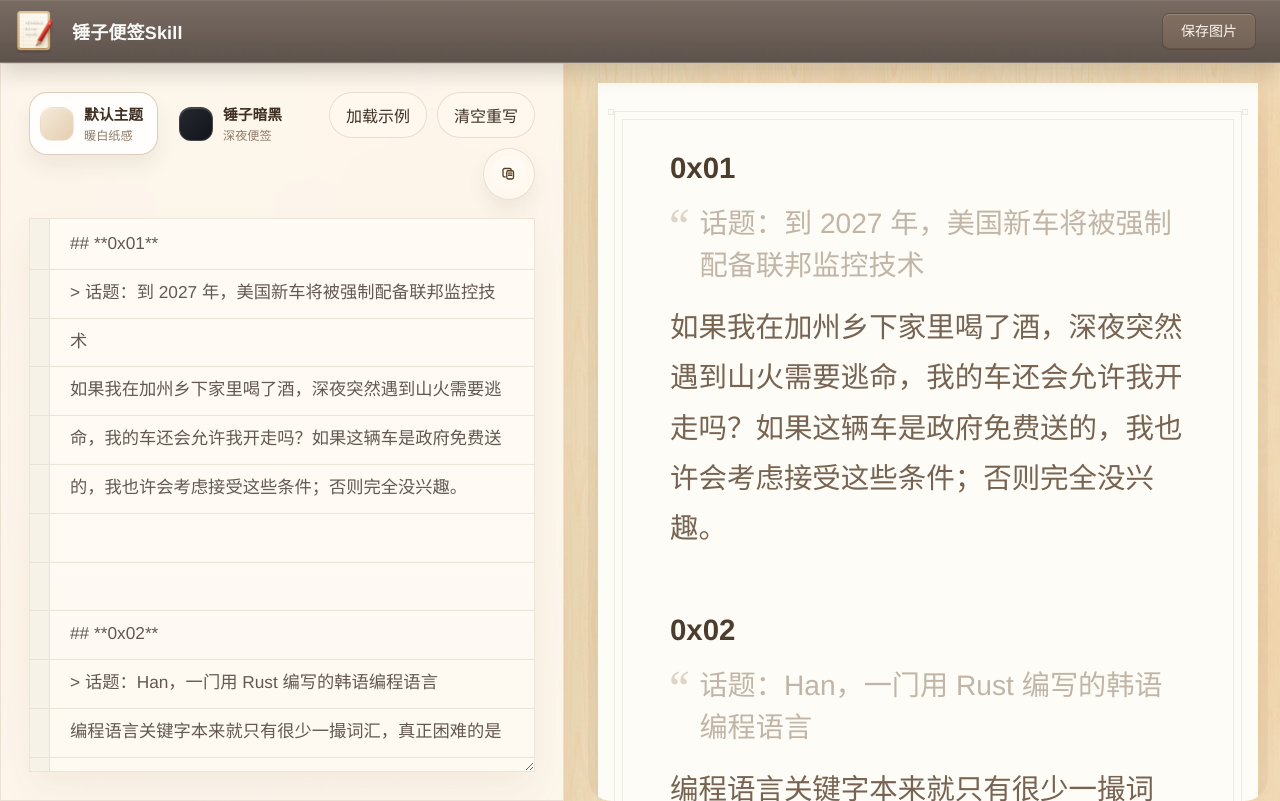
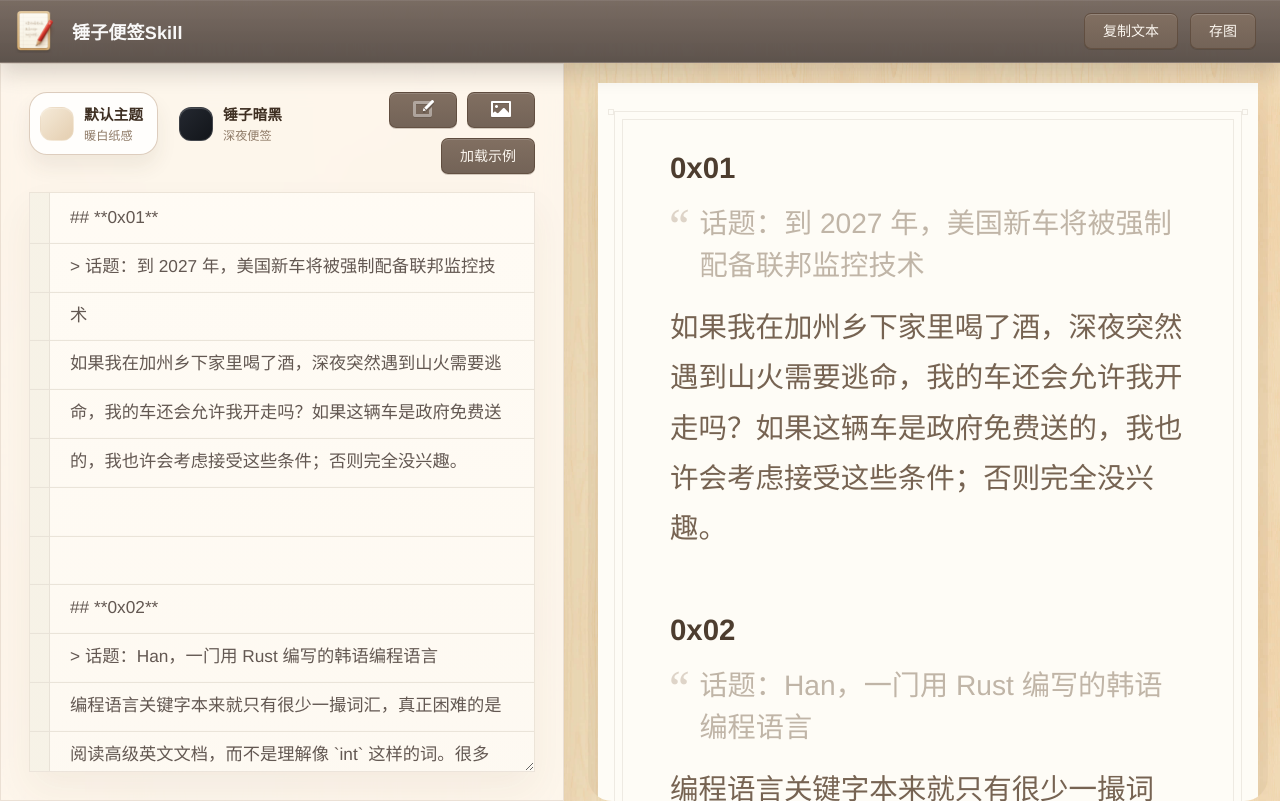
Before and after one commit to zhaoolee/notes, a React (Vite) app: page / in a window 1280 px wide. Built offline with nearby package versions, Linux system fonts and the light colour scheme; a web font is replaced by a local one.

Commit message:
Refine note editor toolbar actions

```diff
--- a/src/App.tsx
+++ b/src/App.tsx
@@ -9,10 +9,23 @@ import {
   SAMPLE_MARKDOWN_CONTENT,
   THEME_STORAGE_KEY,
 } from "./lib/app-state";
-import { copyTextToClipboard } from "./lib/clipboard";
+import { copyTextToClipboard, normalizeClipboardMarkdown } from "./lib/clipboard";
 import { exportMarkdownAsPng, getExportErrorMessage } from "./lib/export";
 import { splitSections } from "./lib/markdown";
 import { useAppStore } from "./store/useAppStore";
+import type { CopyState } from "./types/app";
+
+function getCopyButtonText(copyState: CopyState): string {
+  if (copyState === "copied") {
+    return "已复制文本";
+  }
+
+  if (copyState === "failed") {
+    return "复制失败";
+  }
+
+  return "复制文本";
+}
 
 export default function App() {
   const renderMode = getRenderMode();
@@ -84,7 +97,7 @@ export default function App() {
 
   async function handleCopyMarkdown() {
     try {
-      await copyTextToClipboard(markdown);
+      await copyTextToClipboard(normalizeClipboardMarkdown(markdown));
       setCopyState("copied");
     } catch (error) {
       console.error("Markdown copy failed", error);
@@ -111,8 +124,11 @@ export default function App() {
             </div>
 
             <div className="app-topbar-actions">
+              <button type="button" className="primary preview-export" onClick={handleCopyMarkdown}>
+                {getCopyButtonText(copyState)}
+              </button>
               <button type="button" className="primary preview-export" onClick={handleExport}>
-                {isExporting ? "导出中..." : "保存图片"}
+                {isExporting ? "导出中..." : "存图"}
               </button>
             </div>
           </div>
@@ -122,7 +138,6 @@ export default function App() {
           <EditorPanel
             markdown={markdown}
             selectedTheme={selectedTheme}
-            copyState={copyState}
             onThemeChange={setSelectedTheme}
             onLoadExample={() =>
               requestReplaceMarkdown(
@@ -138,7 +153,6 @@ export default function App() {
                 "这会清空当前草稿，建议确认后再继续。",
               )
             }
-            onCopyMarkdown={handleCopyMarkdown}
             onMarkdownChange={setMarkdown}
           />
 
--- a/src/components/EditorPanel.tsx
+++ b/src/components/EditorPanel.tsx
@@ -1,110 +1,15 @@
-import { useRef, useState, type ClipboardEvent, type DragEvent } from "react";
+import { useRef, useState, type ChangeEvent, type ClipboardEvent, type DragEvent } from "react";
 import { importImageFile, importImageUrl } from "../lib/images";
-import type { CopyState, ThemeId } from "../types/app";
+import type { ThemeId } from "../types/app";
 import { ThemeSelector } from "./ThemeSelector";
 
 interface EditorPanelProps {
   markdown: string;
   selectedTheme: ThemeId;
-  copyState: CopyState;
   onThemeChange: (themeId: ThemeId) => void;
   onLoadExample: () => void;
   onClearMarkdown: () => void;
-  onCopyMarkdown: () => void;
   onMarkdownChange: (markdown: string) => void;
-}
-
-function CopyActionIcon({ copyState }: { copyState: CopyState }) {
-  if (copyState === "copied") {
-    return (
-      <svg viewBox="0 0 24 24" aria-hidden="true" focusable="false">
-        <path
-          d="M6.75 12.5 10.2 16l7.05-8"
-          fill="none"
-          stroke="currentColor"
-          strokeWidth="2.15"
-          strokeLinecap="round"
-          strokeLinejoin="round"
-        />
-      </svg>
-    );
-  }
-
-  if (copyState === "failed") {
-    return (
-      <svg viewBox="0 0 24 24" aria-hidden="true" focusable="false">
-        <path
-          d="M12 7.25v5.5"
-          fill="none"
-          stroke="currentColor"
-          strokeWidth="2.15"
-          strokeLinecap="round"
-        />
-        <circle cx="12" cy="16.75" r="1.15" fill="currentColor" />
-        <path
-          d="M10.1 3.9a2.2 2.2 0 0 1 3.8 0l6.2 10.9A2.2 2.2 0 0 1 18.2 18H5.8a2.2 2.2 0 0 1-1.9-3.2z"
-          fill="none"
-          stroke="currentColor"
-          strokeWidth="1.75"
-          strokeLinejoin="round"
-        />
-      </svg>
-    );
-  }
-
-  return (
-    <svg viewBox="0 0 24 24" aria-hidden="true" focusable="false">
-      <rect
-        x="9"
-        y="7"
-        width="9"
-        height="11"
-        rx="2.2"
-        fill="none"
-        stroke="currentColor"
-        strokeWidth="1.8"
-      />
-      <path
-        d="M7 15.2H6.2A2.2 2.2 0 0 1 4 13V6.2A2.2 2.2 0 0 1 6.2 4h6.6A2.2 2.2 0 0 1 15 6.2V7"
-        fill="none"
-        stroke="currentColor"
-        strokeWidth="1.8"
-        strokeLinecap="round"
-        strokeLinejoin="round"
-      />
-      <path
-        d="M11.25 10.25h4.5M11.25 13h4.5"
-        fill="none"
-        stroke="currentColor"
-        strokeWidth="1.7"
-        strokeLinecap="round"
-      />
-    </svg>
-  );
-}
-
-function getCopyButtonLabel(copyState: CopyState): string {
-  if (copyState === "copied") {
-    return "已复制 Markdown";
-  }
-
-  if (copyState === "failed") {
-    return "复制 Markdown 失败";
-  }
-
-  return "复制 Markdown";
-}
-
-function getCopyButtonTitle(copyState: CopyState): string {
-  if (copyState === "copied") {
-    return "已复制 Markdown";
-  }
-
-  if (copyState === "failed") {
-    return "复制失败，请重试";
-  }
-
-  return "复制 Markdown";
 }
 
 function isHttpUrl(value: string): boolean {
@@ -142,22 +47,43 @@ function extractImageFile(files: FileList | File[]): File | null {
 export function EditorPanel({
   markdown,
   selectedTheme,
-  copyState,
   onThemeChange,
   onLoadExample,
   onClearMarkdown,
-  onCopyMarkdown,
   onMarkdownChange,
 }: EditorPanelProps) {
   const textareaRef = useRef<HTMLTextAreaElement | null>(null);
+  const imageInputRef = useRef<HTMLInputElement | null>(null);
+  const selectionRef = useRef({
+    start: markdown.length,
+    end: markdown.length,
+  });
   const [isImportingImage, setIsImportingImage] = useState(false);
   const [imageImportError, setImageImportError] = useState("");
   const [isDropTargetActive, setIsDropTargetActive] = useState(false);
 
+  function syncSelection(): void {
+    const textarea = textareaRef.current;
+
+    if (!textarea) {
+      return;
+    }
+
+    selectionRef.current = {
+      start: textarea.selectionStart ?? markdown.length,
+      end: textarea.selectionEnd ?? markdown.length,
+    };
+  }
+
   function insertImageMarkdown(imageUrl: string): void {
     const textarea = textareaRef.current;
-    const selectionStart = textarea?.selectionStart ?? markdown.length;
-    const selectionEnd = textarea?.selectionEnd ?? markdown.length;
+    const hasFocus = typeof document !== "undefined" && document.activeElement === textarea;
+    const selectionStart = hasFocus
+      ? (textarea?.selectionStart ?? markdown.length)
+      : selectionRef.current.start;
+    const selectionEnd = hasFocus
+      ? (textarea?.selectionEnd ?? markdown.length)
+      : selectionRef.current.end;
     const before = markdown.slice(0, selectionStart);
     const after = markdown.slice(selectionEnd);
     const imageMarkdown = `![图片](${imageUrl})`;
@@ -169,6 +95,10 @@ export function EditorPanel({
 
     onMarkdownChange(nextMarkdown);
     setImageImportError("");
+    selectionRef.current = {
+      start: nextCursorPosition,
+      end: nextCursorPosition,
+    };
 
     window.requestAnimationFrame(() => {
       textarea?.focus();
@@ -250,6 +180,21 @@ export function EditorPanel({
     }
   }
 
+  function handleImageButtonClick(): void {
+    imageInputRef.current?.click();
+  }
+
+  async function handleImageInputChange(event: ChangeEvent<HTMLInputElement>): Promise<void> {
+    const file = event.target.files?.[0];
+    event.target.value = "";
+
+    if (!file) {
+      return;
+    }
+
+    await handleImportedSource(file);
+  }
+
   function handleDragEnter(event: DragEvent<HTMLTextAreaElement>): void {
     event.preventDefault();
     setIsDropTargetActive(true);
@@ -277,20 +222,23 @@ export function EditorPanel({
         <ThemeSelector value={selectedTheme} onChange={onThemeChange} />
 
         <div className="toolbar">
-          <button type="button" onClick={onLoadExample}>
-            加载示例
-          </button>
-          <button type="button" onClick={onClearMarkdown}>
-            清空重写
-          </button>
           <button
             type="button"
-            className={`toolbar-icon-button${copyState === "copied" ? " copied" : ""}${copyState === "failed" ? " failed" : ""}`}
-            aria-label={getCopyButtonLabel(copyState)}
-            title={getCopyButtonTitle(copyState)}
-            onClick={onCopyMarkdown}
-          >
-            <CopyActionIcon copyState={copyState} />
+            className="primary preview-export toolbar-new-note-button"
+            aria-label="新便签"
+            title="新便签"
+            onClick={onClearMarkdown}
+          />
+          <button
+            type="button"
+            className="primary preview-export toolbar-insert-image-button"
+            aria-label="插入图片"
+            title="插入图片"
+            onClick={handleImageButtonClick}
+            disabled={isImportingImage}
+          />
+          <button type="button" className="primary preview-export" onClick={onLoadExample}>
+            加载示例
           </button>
         </div>
       </div>
@@ -303,12 +251,25 @@ export function EditorPanel({
         {isDropTargetActive ? (
           <div className="markdown-drop-indicator">松手即可导入图片</div>
         ) : null}
+        <input
+          ref={imageInputRef}
+          type="file"
+          accept="image/*"
+          hidden
+          onChange={(event) => {
+            void handleImageInputChange(event);
+          }}
+        />
         <textarea
           id="markdown-editor"
           ref={textareaRef}
           className="markdown-editor"
           value={markdown}
           onChange={(event) => onMarkdownChange(event.target.value)}
+          onSelect={syncSelection}
+          onClick={syncSelection}
+          onKeyUp={syncSelection}
+          onFocus={syncSelection}
           onPaste={(event) => {
             void importFromClipboard(event);
           }}
--- a/src/styles.css
+++ b/src/styles.css
@@ -262,6 +262,7 @@ body,
   display: flex;
   align-items: center;
   justify-content: flex-end;
+  gap: 12px;
 }
 
 .app-brand {
@@ -485,7 +486,7 @@ body,
   justify-content: flex-end;
 }
 
-.toolbar button,
+.toolbar button:not(.preview-export),
 .confirm-dialog-actions button,
 .preview-export {
   border: 1px solid var(--toolbar-border);
@@ -495,97 +496,12 @@ body,
   border-radius: 999px;
 }
 
-.toolbar-icon-button {
-  width: 52px;
-  height: 52px;
-  padding: 0;
-  display: inline-flex;
-  align-items: center;
-  justify-content: center;
-  border-radius: 50%;
-  border-width: 1.5px;
-  position: relative;
-  overflow: hidden;
-  background:
-    radial-gradient(circle at 30% 28%, rgba(255, 255, 255, 0.96), rgba(255, 255, 255, 0.3) 38%, transparent 39%),
-    linear-gradient(180deg, rgba(255, 254, 251, 0.98), rgba(244, 235, 220, 0.96));
-  box-shadow:
-    inset 0 1px 0 rgba(255, 255, 255, 0.92),
-    0 10px 18px rgba(82, 60, 34, 0.08);
-}
-
-.toolbar-icon-button svg {
-  width: 25px;
-  height: 25px;
-  fill: currentColor;
-  color: color-mix(in srgb, var(--ink) 74%, var(--accent) 26%);
-  position: relative;
-  z-index: 1;
-}
-
-.toolbar-icon-button::after {
-  content: "";
-  position: absolute;
-  inset: 7px;
-  border-radius: 50%;
-  background: linear-gradient(180deg, rgba(255, 255, 255, 0.5), rgba(255, 255, 255, 0.12));
-  opacity: 0.65;
-  transition: opacity 220ms ease;
-}
-
-.toolbar-icon-button:hover svg {
-  color: color-mix(in srgb, var(--accent-strong) 72%, var(--ink) 28%);
-}
-
-.toolbar-icon-button:hover::after {
-  opacity: 0.88;
-}
-
-.toolbar button:hover,
+.toolbar button:not(.preview-export):hover,
 .confirm-dialog-actions button:hover,
 .preview-export:hover {
   transform: translateY(-1px);
   box-shadow: var(--toolbar-hover-shadow);
   border-color: var(--toolbar-hover-border);
-}
-
-.toolbar-icon-button.copied {
-  color: var(--accent-strong);
-  border-color: color-mix(in srgb, var(--accent) 36%, transparent);
-  background:
-    radial-gradient(circle at 30% 26%, rgba(255, 255, 255, 0.96), rgba(255, 255, 255, 0.32) 38%, transparent 39%),
-    linear-gradient(180deg, rgba(250, 245, 237, 0.98), rgba(234, 221, 200, 0.98));
-}
-
-.toolbar-icon-button.copied svg {
-  color: var(--accent-strong);
-}
-
-:root[data-theme="smartisan-dark"] .toolbar-icon-button.copied {
-  border-color: rgba(214, 165, 111, 0.44);
-  background:
-    radial-gradient(circle at 32% 28%, rgba(255, 255, 255, 0.18), rgba(255, 255, 255, 0.04) 40%, transparent 41%),
-    linear-gradient(180deg, rgba(44, 49, 58, 0.96), rgba(25, 29, 36, 0.98));
-  box-shadow:
-    inset 0 1px 0 rgba(255, 255, 255, 0.1),
-    0 12px 22px rgba(0, 0, 0, 0.32);
-}
-
-:root[data-theme="smartisan-dark"] .toolbar-icon-button.copied::after {
-  background: linear-gradient(180deg, rgba(255, 255, 255, 0.08), rgba(255, 255, 255, 0.02));
-  opacity: 0.9;
-}
-
-:root[data-theme="smartisan-dark"] .toolbar-icon-button.copied svg {
-  color: var(--accent-strong);
-}
-
-.toolbar-icon-button.failed {
-  color: #b54a3f;
-}
-
-.toolbar-icon-button.failed svg {
-  color: #b54a3f;
 }
 
 .primary,
@@ -623,6 +539,32 @@ body,
   background: var(--export-button-hover-bg);
   color: var(--export-button-text);
   border-color: var(--export-button-border);
+}
+
+.toolbar-new-note-button,
+.toolbar-insert-image-button {
+  width: 68px;
+  min-width: 68px;
+  padding: 0;
+}
+
+.toolbar-new-note-button::before,
+.toolbar-insert-image-button::before {
+  content: "";
+  width: 30px;
+  height: 36px;
+  display: block;
+  background-image: url("/all_icons.png");
+  background-repeat: no-repeat;
+  background-size: 1000px auto;
+}
+
+.toolbar-new-note-button::before {
+  background-position: -140px -123px;
+}
+
+.toolbar-insert-image-button::before {
+  background-position: -181px -123px;
 }
 
 .export-status {
```
Also changed, not shown: src/lib/clipboard.ts (+25 -0 lines), vite.config.ts (+21 -1 lines), public/all_icons.png (added).
